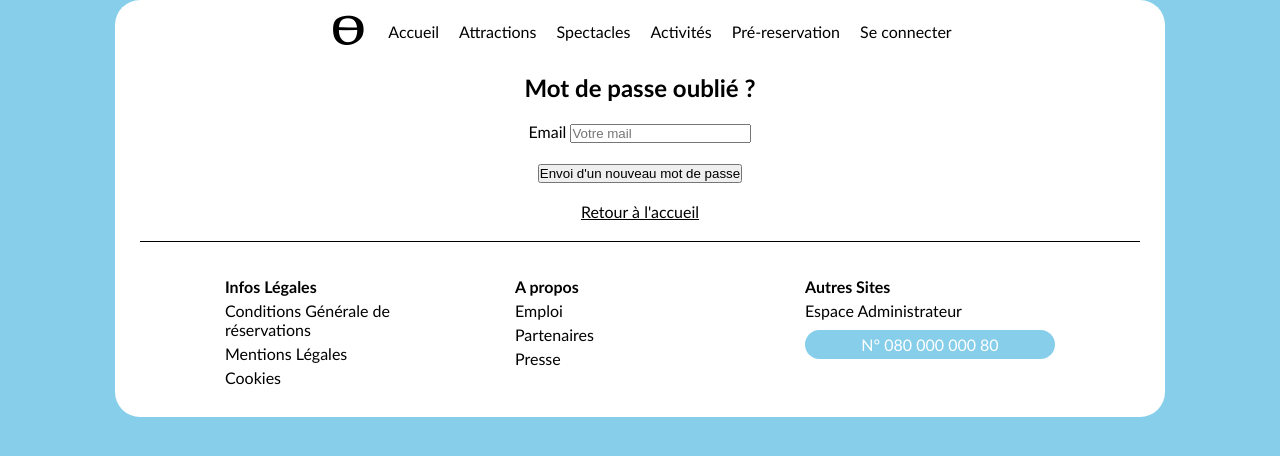
After one commit to Louise-Perez/OlympeParc, a PHP site: page /Espace_membre/mdpOublie.php in a window 1280 px wide. The commit adds this page. Shown: the top 456 px of the page. Run offline with PHP 8.4, Linux system fonts and the light colour scheme.

Commit message:
Ajout Mot de passe oublié + complement mot de passe requis

```diff
--- a/Espace_membre/connexion.php
+++ b/Espace_membre/connexion.php
@@ -75,6 +75,10 @@ $bdd = new PDO('mysql:host=localhost;dbname=olympeParc', 'root', 'root');
                 <input type="submit" name="formconnexion" value="Se connecter !" />
             </form>
                     <br/>
+
+
+            <a href="mdpOublie.php" class="lien_souligne">Mot de passe oublié ? </a>
+            <br/>
             <a href="inscriptionmembre.php" class="lien_souligne">Vous n'avez pas de compte ? S'inscrire</a>
     </section>
 
--- /dev/null
+++ b/Espace_membre/mdpOublie.php
@@ -0,0 +1,76 @@
+<?php
+session_start();
+
+$bdd = new PDO('mysql:host=localhost;dbname=olympeParc', 'root', 'root');
+if(isset($_POST['mail_membre'])) {
+    $mdp = uniqid();
+    $hashedMdp = sha1($mdp);
+    $mail_membre = htmlspecialchars($_POST['mail_membre']);
+
+    $contenu = " Bonjour, voici votre nouveau mot de passe : $mdp";
+    $entetes = 'Content-Type: text/plain; charset="utf-8"'." ";
+
+    if(mail($_POST['mail_membre'], 'Mot de passe oublié', $contenu, $entetes)) {
+
+        $updatemdp = $bdd->prepare("UPDATE membre SET mdp_membre = ? WHERE mail_membre = ? ");
+        $updatemdp->execute(array($hashedMdp,$mail_membre));
+        $message = "Mail envoyé";
+        // echo $mdp;
+    }
+    else {
+        $message = "Echec de l'envoi de l'email de modification";
+    }
+}
+?>
+
+<!DOCTYPE html>
+<html lang="en">
+<head>
+    <meta charset="UTF-8">
+    <meta name="viewport" content="width=device-width, initial-scale=1.0">
+    <title>Espace membres - Olympe Parc</title>
+    <link rel="stylesheet" href="../style.css">
+    <link rel="icon" href="../image/logo.png"/>
+</head>
+<body>
+
+    <nav class="navbar">
+        <ul>
+            <li><a href="../index.php"><img src="../image/logo.png"></a></li>
+            <li><a href="../index.php">Accueil</a></li>
+            <li><a href="../attraction.php">Attractions</a></li>
+            <li><a href="../spectacle.php">Spectacles</a></li>
+            <li><a href="../activite.php">Activités</a></li>
+            <li><a href="../prereservation.php">Pré-reservation</a></li>
+            <li><a href="../espacemembre.php">
+                <?php
+                if($_SESSION) {
+                    echo 'Espace Membre';
+                }
+                else {
+                    echo 'Se connecter';
+                }
+                ?> </a></li>
+        </ul>
+    </nav>
+
+    <section class="espace_connexion">
+        <h2> Mot de passe oublié ?</h2>
+        <?php
+            if(isset($message)) {
+                echo '<font color="red">'.$message."</font>";
+            }
+        ?>
+            <form method="POST" action="">
+                <lable for="email">Email</label>
+                <input type="email" placeholder="Votre mail" id="mail_membre" name="mail_membre" required/>
+                    <br /><br />
+                <input type="submit" name="formconnexion" value="Envoi d'un nouveau mot de passe" />
+            </form>
+                    <br/> <br/>
+            <a href="../index.php" class="lien_souligne">Retour à l'accueil</a>
+    </section>
+
+    <?php include '../Parties/footer.php'; ?>
+</body>
+</html>
--- a/index.php
+++ b/index.php
@@ -35,6 +35,7 @@ session_start();
 
     <header id="banniere">
         <img src='image/banniere.png'> <!-- Bannièere "Prochainement-->
+
         <p> Bienvenue au <strong>Mont Olympe</strong> un parc à thème qui vous plongera dans l’univers de la mythologie grecques.
             Au cours de votre vie vous aurez sans doute entendu parler de l’Odyssée d’Ulysse ou bien de la boite de Pandore,
             n’attendez plus pour en apprendre d’avantage en vous amusant !
```
Also changed, not shown: Espace_membre/inscriptionmembre.php (+29 -30 lines).
